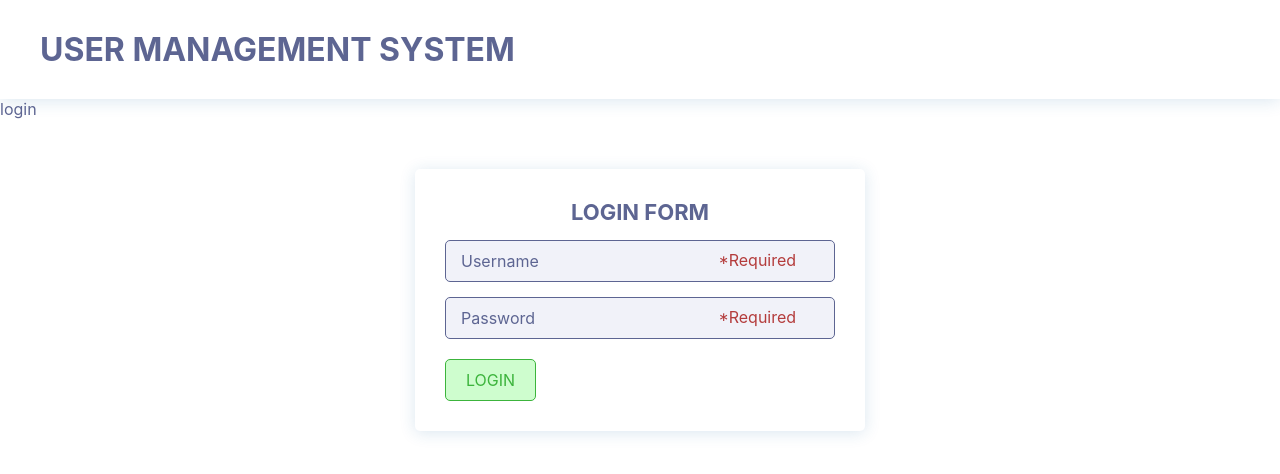
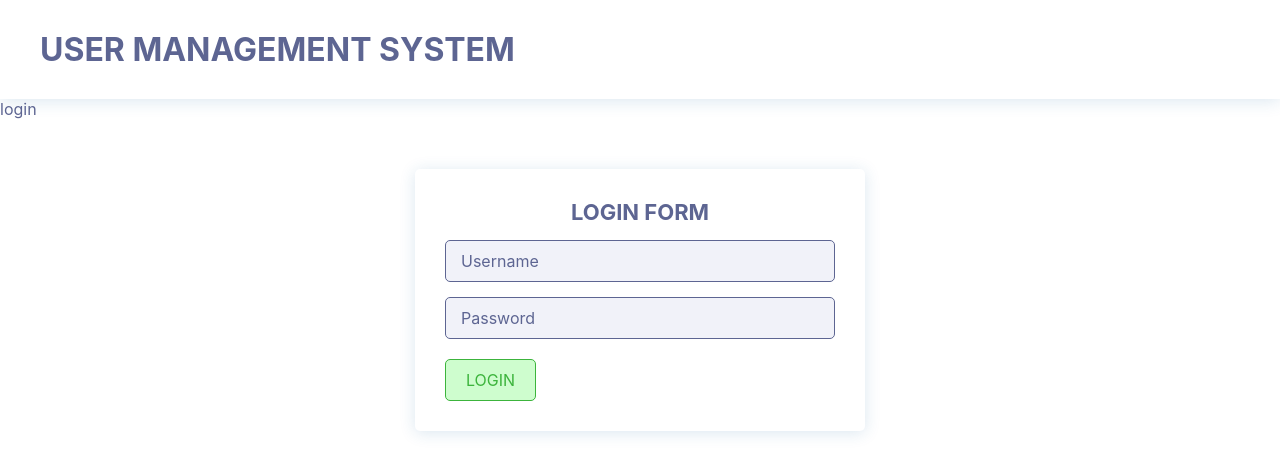
Before and after one commit to DariaRusovich/user-management-system-ts, a React (Create React App) app: page /login in a window 1280 px wide. Shown: the top 474 px of the page. Built offline with nearby package versions, Linux system fonts and the light colour scheme.

Commit message:
add-yup-refactoring-login-form-with-formik-and-yup

```diff
--- a/package.json
+++ b/package.json
@@ -13,7 +13,6 @@
     "@types/react-redux": "^7.1.22",
     "@types/redux-saga": "^0.10.5",
     "axios": "^0.26.0",
-    "eslint": "^8.14.0",
     "formik": "^2.2.9",
     "react": "^17.0.2",
     "react-dom": "^17.0.2",
@@ -25,7 +24,8 @@
     "redux-thunk": "^2.4.1",
     "sass": "^1.50.0",
     "typescript": "^4.5.5",
-    "web-vitals": "^2.1.4"
+    "web-vitals": "^2.1.4",
+    "yup": "^0.32.11"
   },
   "scripts": {
     "start": "react-scripts start",
--- a/src/components/LoginForm.tsx
+++ b/src/components/LoginForm.tsx
@@ -1,9 +1,11 @@
-import React, { FC, useState } from 'react';
+import { Formik } from 'formik';
+import { FC, useState } from 'react';
 import { useDispatch, useSelector } from 'react-redux';
 import { useNavigate } from 'react-router-dom';
 import { fetchTokens } from '../redux/auth/actions';
 import { authSelector } from '../redux/auth/selectors';
 import { LoginData } from '../types/auth';
+import * as yup from 'yup';
 import Error from './Error';
 import Loader from './Loader';
 
@@ -14,49 +16,89 @@ const LoginForm: FC = () => {
   const [name, setName] = useState<string>('');
   const [password, setPassword] = useState<string>('');
 
-  function handleSubmit(event: React.MouseEvent<HTMLFormElement>) {
-    event.preventDefault();
-    const loginData: LoginData = { username: name, password: password };
+  const validationsSchema = yup.object().shape({
+    username: yup.string().required(),
+    password: yup
+      .string()
+      .required('Password is required')
+      .min(4, 'Password is too short - should be 4 chars minimum.')
+      .matches(/[a-zA-Z]/, 'Password must contain Latin letters.'),
+  });
+
+  function handleSubmit(values) {
+    const loginData: LoginData = {
+      username: values.username,
+      password: values.password,
+    };
     dispatch(fetchTokens(loginData));
     navigate('/');
   }
+
   if (loading) {
     return <Loader />;
   }
+
   if (error) {
     return <Error />;
   }
+
   return (
     <section className="section">
       <div className="container form-wrap">
+        <Formik
+          initialValues={{ username: '', password: '' }}
+          validateOnBlur
+          onSubmit={(values) => handleSubmit(values)}
+          validationSchema={validationsSchema}
+        >
+          {({
+            values,
+            errors,
+            touched,
+            handleChange,
+            handleBlur,
+            isValid,
+            handleSubmit,
+            dirty,
+          }) => (
             <form className="login-form form" onSubmit={handleSubmit}>
               <fieldset className="title">
                 <legend>Login form</legend>
-            <div className="input-wrapper">
                 <input
                   type="text"
                   name="username"
-                onChange={(e) => setName(e.target.value)}
+                  onChange={handleChange}
+                  onBlur={handleBlur}
+                  value={values.username}
                   placeholder="Username"
                   required
                 />
-              <div className="validation">*Required</div>
-            </div>
-            <div className="input-wrapper">
+                {touched.username && errors.username && (
+                  <div className="">*{errors.username}</div>
+                )}
                 <input
                   type="password"
                   name="password"
-                onChange={(e) => setPassword(e.target.value)}
+                  onChange={handleChange}
+                  onBlur={handleBlur}
+                  value={values.password}
                   placeholder="Password"
                   required
                 />
-              <div className="validation">*Required</div>
-            </div>
-            <button type="submit" className="btn btn-success">
+                {touched.password && errors.password && (
+                  <div className="validation">*{errors.password}</div>
+                )}
+                <button
+                  type="submit"
+                  className="btn btn-success"
+                  disabled={!isValid && !dirty}
+                >
                   Login
                 </button>
               </fieldset>
             </form>
+          )}
+        </Formik>
       </div>
     </section>
   );
--- a/src/styles/FormStyles.scss
+++ b/src/styles/FormStyles.scss
@@ -90,19 +90,14 @@
   position: relative;
 }
 .validation {
-  position: absolute;
-  top: 50%;
-  right: 0;
-  transform: translate(0, -20%);
-  text-transform: none;
-  opacity: 0;
+  margin-top: 20px;
   color: $danger-color;
   transition: all 0.35s;
 }
-.input-wrapper input:invalid ~ .validation {
-  opacity: 1;
-  transform: translate(-50%, -20%);
-}
+// .input-wrapper input:invalid ~ .validation {
+//   opacity: 1;
+//   transform: translate(-50%, -20%);
+// }
 .warning-message {
   margin-top: 10px;
   color: $danger-color;
```
Also changed, not shown: 1 other file (tests, documents, lock files or other folders). Lines whose indentation alone changed are shown as unchanged.
